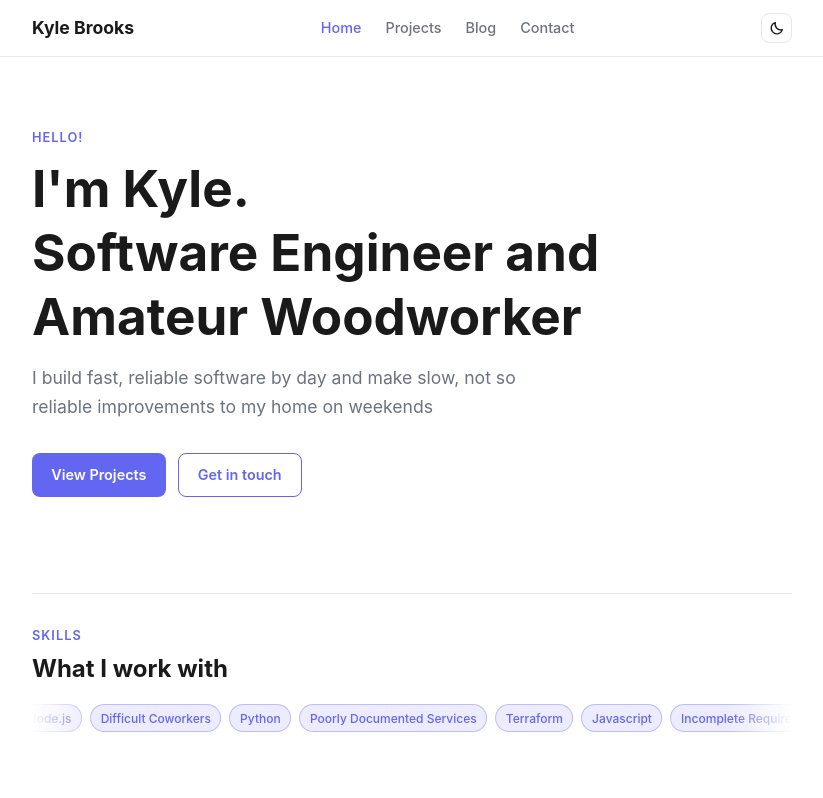
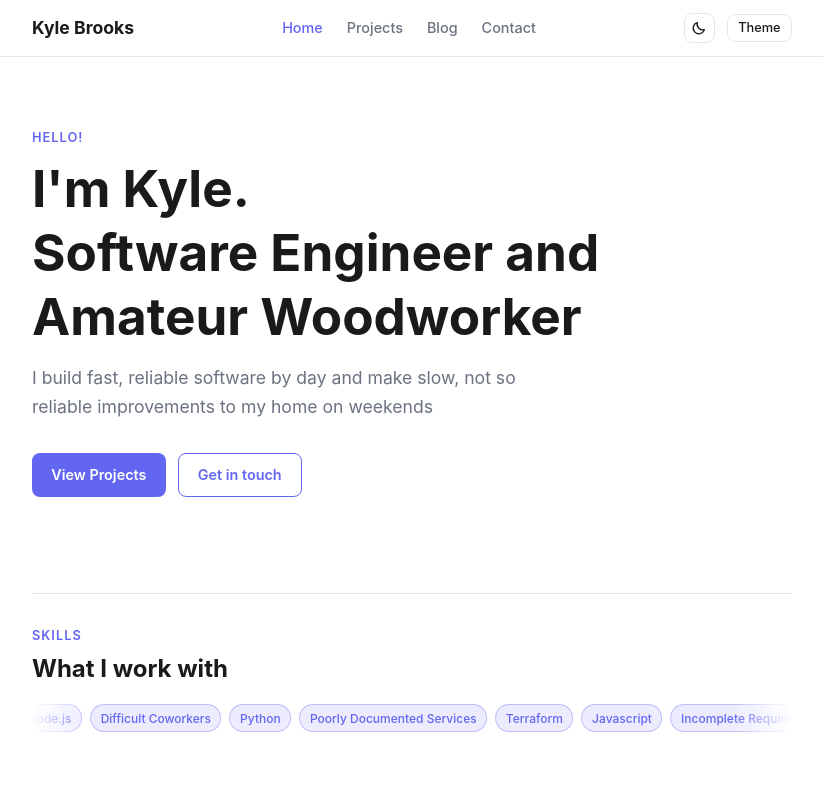
Before and after one commit to KyleBrooks242/claude-svelte-website, a SvelteKit app: page / in a window 1280 px wide. Shown: the top 798 px of the page, without its empty margins (228-1051 px from the left). Built offline with nearby package versions, Linux system fonts and the light colour scheme.

Commit message:
Add some color pop to the site

```diff
--- a/src/app.css
+++ b/src/app.css
@@ -26,6 +26,21 @@
 	--card-bg: #1a1a1a;
 	--nav-bg: rgba(15, 15, 15, 0.85);
 }
+
+/* ── Accent palettes ──
+   Each palette only overrides --accent/--accent-hover; the 'indigo' palette
+   is the default defined above and needs no rules of its own. */
+[data-palette='ocean'] { --accent: #0ea5e9; --accent-hover: #0284c7; }
+[data-theme='dark'][data-palette='ocean'] { --accent: #38bdf8; --accent-hover: #7dd3fc; }
+
+[data-palette='forest'] { --accent: #16a34a; --accent-hover: #15803d; }
+[data-theme='dark'][data-palette='forest'] { --accent: #4ade80; --accent-hover: #86efac; }
+
+[data-palette='sunset'] { --accent: #ea580c; --accent-hover: #c2410c; }
+[data-theme='dark'][data-palette='sunset'] { --accent: #fb923c; --accent-hover: #fdba74; }
+
+[data-palette='berry'] { --accent: #db2777; --accent-hover: #be185d; }
+[data-theme='dark'][data-palette='berry'] { --accent: #f472b6; --accent-hover: #f9a8d4; }
 
 /* ── Reset ── */
 *, *::before, *::after { box-sizing: border-box; margin: 0; padding: 0; }
@@ -163,6 +178,55 @@ nav {
 }
 .theme-btn:hover { background: var(--bg-secondary); }
 
+.palette-dropdown {
+	position: relative;
+}
+
+.palette-dropdown-btn {
+	display: flex;
+	align-items: center;
+	background: none;
+	border: 1px solid var(--border);
+	border-radius: var(--radius);
+	color: var(--text);
+	font-family: var(--font);
+	font-size: 0.8rem;
+	font-weight: 500;
+	padding: 0.4rem 0.65rem;
+	cursor: pointer;
+	line-height: 1;
+	transition: background 0.15s;
+}
+.palette-dropdown-btn:hover { background: var(--bg-secondary); }
+
+.palette-dropdown-panel {
+	position: absolute;
+	top: calc(100% + 0.5rem);
+	right: 0;
+	display: flex;
+	align-items: center;
+	gap: 0.5rem;
+	background: var(--card-bg);
+	border: 1px solid var(--border);
+	border-radius: var(--radius);
+	padding: 0.6rem 0.75rem;
+	box-shadow: 0 4px 24px rgba(0, 0, 0, 0.12);
+	z-index: 200;
+}
+
+.palette-swatch {
+	width: 1.1rem;
+	height: 1.1rem;
+	border-radius: 50%;
+	border: 2px solid transparent;
+	padding: 0;
+	cursor: pointer;
+	box-shadow: 0 0 0 1px var(--border);
+	transition: transform 0.15s, box-shadow 0.15s;
+}
+.palette-swatch:hover { transform: scale(1.15); }
+.palette-swatch.active { box-shadow: 0 0 0 2px var(--card-bg), 0 0 0 4px var(--text); }
+
 /* ── Cards ── */
 .card {
 	background: var(--card-bg);
--- a/src/app.html
+++ b/src/app.html
@@ -14,6 +14,9 @@
 							? 'dark'
 							: 'light';
 				document.documentElement.setAttribute('data-theme', theme);
+
+				var palette = localStorage.getItem('palette');
+				if (palette) document.documentElement.setAttribute('data-palette', palette);
 			})();
 		</script>
 		%sveltekit.head%
--- a/src/routes/+layout.svelte
+++ b/src/routes/+layout.svelte
@@ -4,13 +4,24 @@
 
 	let { children } = $props();
 
-	// Theme is set synchronously in app.html (before first paint) to avoid a flash;
-	// this just mirrors that already-applied value for the toggle button's icon.
+	// Theme/palette are set synchronously in app.html (before first paint) to avoid a flash;
+	// this just mirrors those already-applied values for the toggle button's icon and swatches.
 	let theme = $state<'light' | 'dark'>('light');
+	let palette = $state('indigo');
 	let menuOpen = $state(false);
+	let paletteMenuOpen = $state(false);
+
+	const palettes = [
+		{ id: 'indigo', label: 'Indigo', color: '#6366f1' },
+		{ id: 'ocean', label: 'Ocean', color: '#0ea5e9' },
+		{ id: 'forest', label: 'Forest', color: '#16a34a' },
+		{ id: 'sunset', label: 'Sunset', color: '#ea580c' },
+		{ id: 'berry', label: 'Berry', color: '#db2777' },
+	];
 
 	$effect(() => {
 		theme = document.documentElement.getAttribute('data-theme') === 'dark' ? 'dark' : 'light';
+		palette = document.documentElement.getAttribute('data-palette') || 'indigo';
 	});
 
 	function toggleTheme() {
@@ -19,11 +30,30 @@
 		localStorage.setItem('theme', theme);
 	}
 
+	function setPalette(id: string) {
+		palette = id;
+		document.documentElement.setAttribute('data-palette', id);
+		localStorage.setItem('palette', id);
+		paletteMenuOpen = false;
+	}
+
 	function closeMenu() { menuOpen = false; }
 
 	$effect(() => {
 		$page.url.pathname;
 		menuOpen = false;
+		paletteMenuOpen = false;
+	});
+
+	$effect(() => {
+		if (!paletteMenuOpen) return;
+		function handleClickOutside(e: MouseEvent) {
+			if (!(e.target as HTMLElement).closest('.palette-dropdown')) {
+				paletteMenuOpen = false;
+			}
+		}
+		document.addEventListener('click', handleClickOutside);
+		return () => document.removeEventListener('click', handleClickOutside);
 	});
 
 	const navLinks = [
@@ -76,6 +106,34 @@
 			>
 				{menuOpen ? '✕' : '☰'}
 			</button>
+			<div class="palette-dropdown">
+				<button
+					type="button"
+					class="palette-dropdown-btn"
+					aria-haspopup="true"
+					aria-expanded={paletteMenuOpen}
+					onclick={() => (paletteMenuOpen = !paletteMenuOpen)}
+				>
+					Theme
+				</button>
+				{#if paletteMenuOpen}
+					<div class="palette-dropdown-panel" role="radiogroup" aria-label="Color palette">
+						{#each palettes as p}
+							<button
+								type="button"
+								class="palette-swatch"
+								class:active={palette === p.id}
+								style="background:{p.color};"
+								role="radio"
+								aria-checked={palette === p.id}
+								aria-label={p.label}
+								title={p.label}
+								onclick={() => setPalette(p.id)}
+							></button>
+						{/each}
+					</div>
+				{/if}
+			</div>
 		</div>
 	</div>
 </nav>
```
Lines whose indentation alone changed are shown as unchanged.
